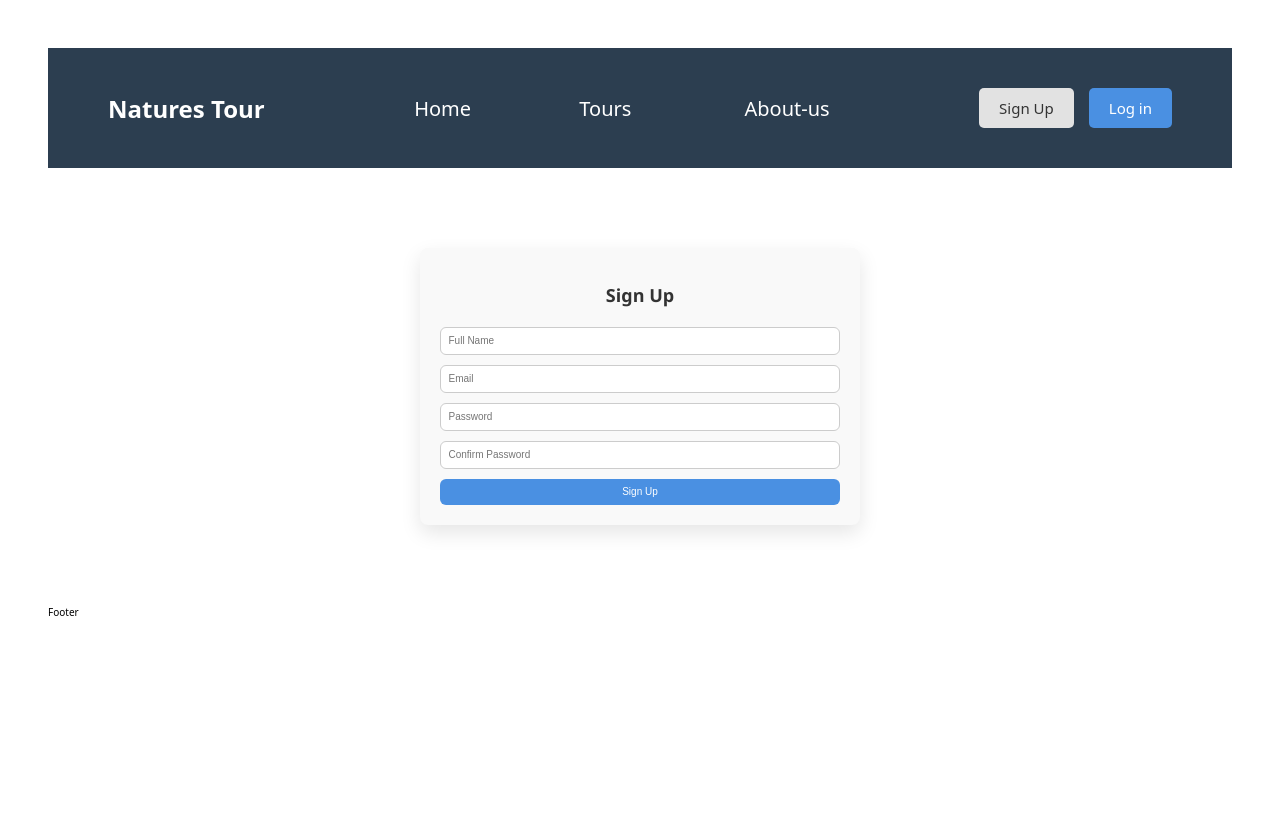
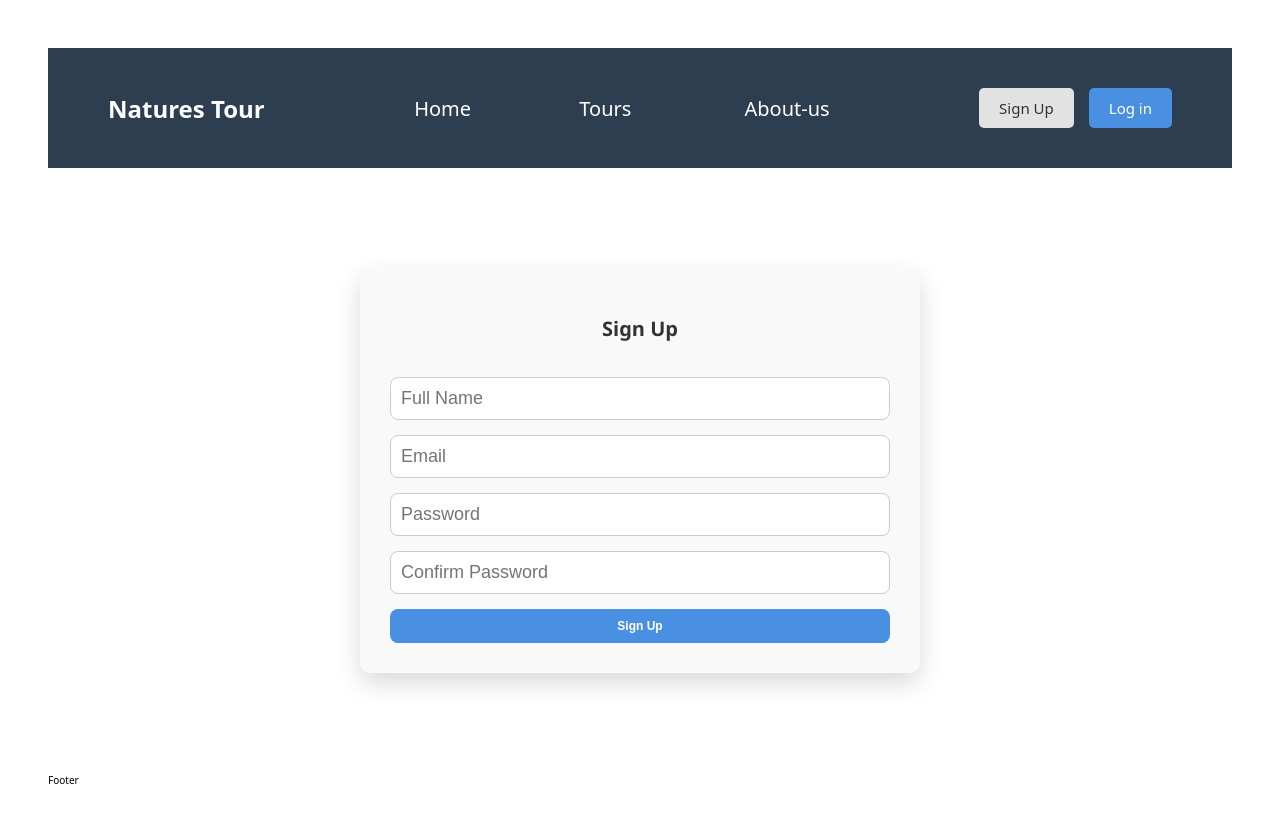
Before and after one commit to eshpulat/natures-project, a React (Vite) app in the folder natures/: page /signup in a window 1280 px wide. Shown: the top 822 px of the page. Before the commit the page ends 800 px from the top, so only its background shows below. Built offline with nearby package versions, Linux system fonts and the light colour scheme.

Commit message:
Add css for sign up

```diff
--- a/natures/src/css/signup.css
+++ b/natures/src/css/signup.css
@@ -1,100 +1,48 @@
-/* Auth.css
-.login-container {
-    height: 80vh;
-    display: flex;
-    justify-content: center;
-    align-items: center;
-}
-
-.login-box {
-    background-color: #fff;
-    padding: 40px;
+form {
+    max-width: 50rem;
+    margin: 100px auto;
+    padding: 3rem;
+    background-color: #f9f9f9;
     border-radius: 10px;
-    box-shadow: 0 8px 16px rgba(0, 0, 0, 0.15);
-    width: 100%;
-    max-width: 350px;
-}
-
-.login-box h2 {
-    margin-bottom: 25px;
-    text-align: center;
-    color: #333;
-}
-
-.login-box input {
-    width: 91%;
-    padding: 12px 15px;
-    margin-bottom: 20px;
-    border: 1px solid #ddd;
-    border-radius: 5px;
-    font-size: 14px;
-}
-
-.login-box button {
-    width: 100%;
-    padding: 12px;
-    background-color: #4a90e2;
-    color: white;
-    border: none;
-    border-radius: 5px;
-    font-size: 15px;
-    cursor: pointer;
-    transition: background-color 0.3s ease;
-}
-
-.login-box button:hover {
-    background-color: #357bd8;
-}
-
-.login-box p {
-    margin-top: 15px;
-    text-align: center;
-    font-size: 13px;
-    color: #666;
-} */
-
-form {
-    max-width: 400px;
-    margin: 80px auto;
-    padding: 2rem;
-    background-color: #f9f9f9;
-    border-radius: 8px;
-    box-shadow: 0 8px 20px rgba(0, 0, 0, 0.1);
+    box-shadow: 0 10px 25px rgba(0, 0, 0, 0.15);
     display: flex;
     flex-direction: column;
-    gap: 1rem;
+    gap: 1.5rem;
     font-family: "Segoe UI", Tahoma, Geneva, Verdana, sans-serif;
+    font-size: 1.2rem;
 }
 
 form h2 {
     text-align: center;
-    margin-bottom: 1rem;
+    margin-bottom: 2rem;
     color: #333;
+    font-size: 2rem;
 }
 
 form input {
-    padding: 0.75rem;
+    padding: 1rem;
     border: 1px solid #ccc;
-    border-radius: 6px;
-    font-size: 1rem;
+    border-radius: 8px;
+    font-size: 1.8rem;
     transition: border 0.3s ease;
 }
 
 form input:focus {
     border-color: #0f88eb;
     outline: none;
-    box-shadow: 0 0 0 2px rgba(2, 103, 226, 0.2);
+    box-shadow: 0 0 0 3px rgba(2, 103, 226, 0.2);
 }
 
 form button {
-    padding: 0.75rem;
+    padding: 1rem;
     background-color: #4a90e2;
     color: white;
     border: none;
-    border-radius: 6px;
-    font-size: 1rem;
+    border-radius: 8px;
+    font-size: 1.2rem;
     cursor: pointer;
     transition: background-color 0.3s ease;
+    font-weight: bold;
 }
 
 form button:hover {
--- a/natures/src/ui/Login.jsx
+++ b/natures/src/ui/Login.jsx
@@ -40,7 +40,7 @@ function Login() {
     };
 
     return (
-        <form className="login-container" onSubmit={handleSubmit}>
+        <form onSubmit={handleSubmit}>
             <div className="login-box">
                 <input
                     type="email"
```
